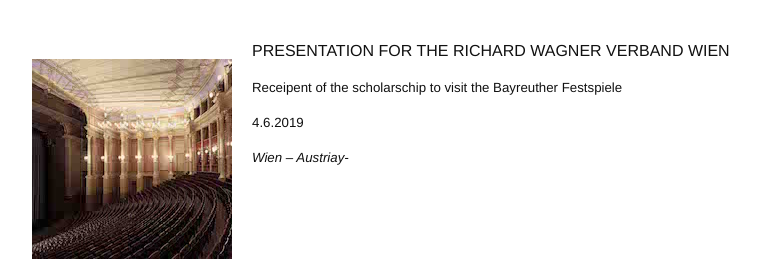
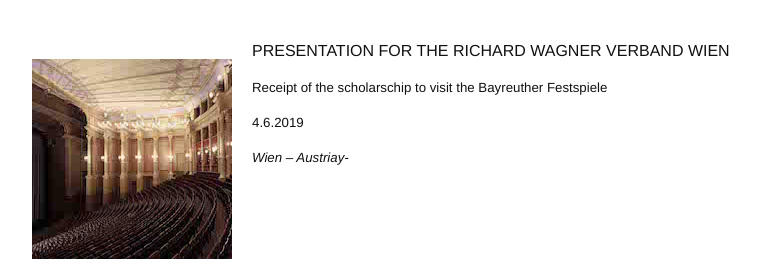
Before and after one commit to annesophie-sevens/annesophie-sevens.github.io, a Jekyll site: the page built from agenda-de.md, in a window 1280 px wide and 900 px high, scrolled down 2643 px. Shown: the part 180-452 px from the top of the window, without its empty margins (258-1018 px from the left). Built offline with Jekyll 4.4.1, drawn with Linux system fonts in a browser that asks for light colours; nearby versions of some CDN libraries.

Commit message:
Update agenda-de.md

```diff
--- a/agenda-de.md
+++ b/agenda-de.md
@@ -169,7 +169,7 @@
 
 PRESENTATION FOR THE RICHARD WAGNER VERBAND WIEN
 
-##### Receipent of the scholarschip to visit the Bayreuther Festspiele
+##### Receipt of the scholarschip to visit the Bayreuther Festspiele
 
 ##### 4.6.2019
 
```
